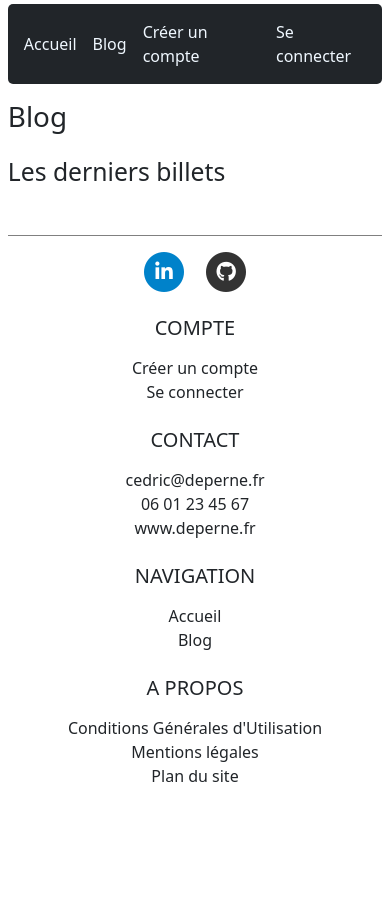
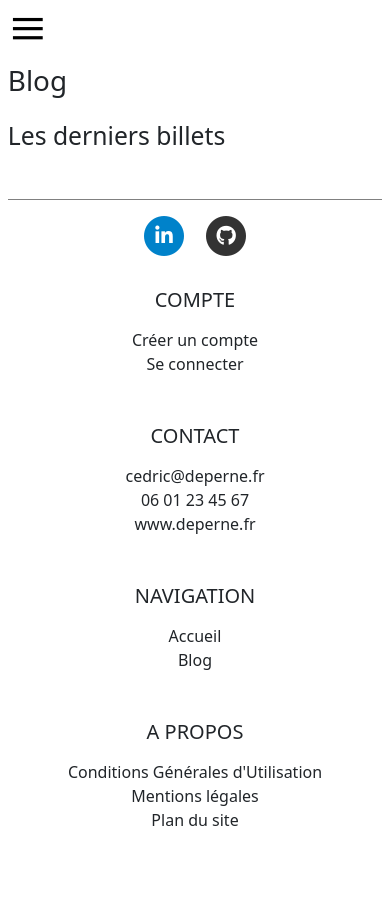
Before and after one commit to Drx85/p5_personnal_blog, a PHP site: template public/views/posts.twig in a window 390 px wide. Before the commit the page ends 782 px from the top, so only its background shows below. Run offline with PHP 8.4, Linux system fonts and the light colour scheme; the template is opened without the code that fills it, so the values that code supplies are empty; some libraries are stand-ins or nearby versions.

Commit message:
Mobile menu + adapt some pages to responsive design

```diff
--- a/public/css/base.css
+++ b/public/css/base.css
@@ -65,5 +65,5 @@ footer a:link {
 }
 
 #github {
-	color: #333333;
+	color: #333;
 }
--- /dev/null
+++ b/public/css/media_queries.css
@@ -0,0 +1,47 @@
+@media all and (max-width: 992px) {
+	/* Mobile Menu */
+	#menu {
+		visibility: hidden;
+		opacity: 0;
+		transform: translateY(0);
+		transition: all .4s ease-out;
+		z-index: 1;
+		position: fixed;
+		max-width: 135px;
+		margin-top: 25px;
+	}
+
+	.menu-checkbox:checked ~ #menu {
+		visibility: visible;
+		opacity: 1;
+		transform: translateY(10%);
+	}
+
+	.menu-checkbox {
+		opacity: 0;
+		position: absolute;
+		top: -5000px;
+	}
+
+	header label {
+		font-family: MyriadProRegular;
+		color: black;
+		font-size: 4em;
+		display: block;
+		position: fixed;
+		z-index: 1;
+		height: 10px;
+		line-height: 50px;
+	}
+
+	header {
+		height: 60px;
+		padding-left: 2px;
+	}
+}
+
+@media all and (min-width: 992px) {
+	.menu-checkbox, .menu-toggle {
+		display: none;
+	}
+}
--- a/public/views/add_post.twig
+++ b/public/views/add_post.twig
@@ -6,7 +6,7 @@
 
 {% block content %}
 
-	<div class="col-10 mt-4">
+	<div class="col-auto col-md-10 mt-4">
 		<form method="post" action="index.php?controller=post&action=add">
 			<div class="mb-3">
 				<label for="title" class="form-label">Titre</label>
--- a/public/views/awaiting_validation.twig
+++ b/public/views/awaiting_validation.twig
@@ -12,11 +12,11 @@
 
 	{% for comment in comments %}
 
-		<p>Commentaire du {{ comment.c_date }}, à {{ comment.c_hour }}h{{ comment.c_minute }} - par {{ comment.author }} :</p>
+		<p class="mt-5">Commentaire du {{ comment.c_date }}, à {{ comment.c_hour }}h{{ comment.c_minute }} - par {{ comment.author }} :</p>
 		{{ comment.text }}
 
-		<p><a class="btn btn-danger" href="index.php?controller=comment&action=delete&id={{ comment.id }}&token={{ csrf_token() }}">Supprimer</a>
-			<a class="btn btn-success" href="index.php?controller=comment&action=validate&id={{ comment.id }}&token={{ csrf_token() }}">Valider et publier</a></p>
+		<p><a class="btn btn-danger mt-sm-4 mt-2" href="index.php?controller=comment&action=delete&id={{ comment.id }}&token={{ csrf_token() }}">Supprimer</a>
+			<a class="btn btn-success mt-sm-4 mt-2" href="index.php?controller=comment&action=validate&id={{ comment.id }}&token={{ csrf_token() }}">Valider et publier</a></p>
 
 	{% endfor %}
 
--- a/public/views/connection.twig
+++ b/public/views/connection.twig
@@ -8,7 +8,7 @@
 
 	<p>Connectez-vous pour pouvoir commenter les billets de blog.</p>
 
-	<div class="col-3 mt-4">
+	<div class="col-sm-auto col-md-5 col-xl-3 mt-4">
 		<form method="post" action="index.php?controller=account&action=connect">
 			<div class="mb-3">
 				<label for="username" class="form-label">Nom d'utilisateur</label>
--- a/public/views/edit_post.twig
+++ b/public/views/edit_post.twig
@@ -6,7 +6,7 @@
 
 {% block content %}
 
-	<div class="col-10 mt-4">
+	<div class="col-auto col-md-10 mt-4">
 		<form method="post" action="index.php?controller=post&action=edit&id={{ value.id }}">
 			<div class="mb-3">
 				<label for="title" class="form-label">Titre</label>
--- a/public/views/home.twig
+++ b/public/views/home.twig
@@ -40,7 +40,7 @@
 
 	<h2 class="mb-3">Me contacter</h2>
 
-	<div class="col-3">
+	<div class="col-sm-auto col-md-7 col-lg-4 col-xl-3">
 		<form method="post" action="index.php?controller=mail&action=submit">
 			<div class="mb-2">
 				<label for="surname" class="form-label">Prénom :</label>
--- a/public/views/layout.twig
+++ b/public/views/layout.twig
@@ -7,6 +7,7 @@
 		  crossorigin="anonymous">
 	<meta name="viewport" content="width=device-width, initial-scale=1, shrink-to-fit=no" charset="UTF-8">
 	<link rel="stylesheet" href="css/base.css"/>
+	<link rel="stylesheet" href="css/media_queries.css"/>
 	<script src="https://kit.fontawesome.com/28959e4cf7.js" crossorigin="anonymous"></script>
 
 	<title>Bienvenue sur mon blog !</title>
@@ -16,7 +17,11 @@
 
 <body>
 
-<nav class="navbar navbar-expand bg-dark px-2 mb-3">
+<header>
+	<input id="menu-checkbox" type="checkbox" class="menu-checkbox"/>
+	<label for="menu-checkbox" class="menu-toggle">&equiv;</label>
+
+	<nav class="navbar navbar-expand-lg bg-dark px-2 mb-3" id="menu">
 		<ul class="navbar-nav">
 			<li class="nav-item">
 				<a class="nav-link" href="index.php">Accueil</a>
@@ -53,7 +58,9 @@
 				</li>
 			{% endif %}
 		</ul>
+
 	</nav>
+</header>
 
 <h1 class="mb-4">
 	{% block title %}
@@ -73,7 +80,7 @@
 
 <footer class="bg-link text-center mt-4">
 	<div class="container p-3">
-		<section class="mb-4">
+		<section class="mb-2">
 			<li class="list-inline-item">
 				<a href="https://www.linkedin.com/in/deperne-cedric/" target="_blank">
                   <span class="fa-stack fa-lg" id="linkedin">
@@ -94,7 +101,7 @@
 
 		<section class="mb-4">
 			<div class="row">
-				<div class="col-lg-3 col-md-6 mb-4 mb-md-0">
+				<div class="col-lg-3 col-md-6 mb-4 mb-md-0 mt-4">
 					<h5 class="text-uppercase mb-3">Compte</h5>
 
 					<ul class="list-unstyled mb-0">
@@ -116,7 +123,7 @@
 					</ul>
 				</div>
 
-				<div class="col-lg-3 col-md-6 mb-4 mb-md-0">
+				<div class="col-lg-3 col-md-6 mb-4 mb-md-0 mt-4">
 					<h5 class="text-uppercase mb-3">Contact</h5>
 
 					<ul class="list-unstyled mb-0">
@@ -132,7 +139,7 @@
 					</ul>
 				</div>
 
-				<div class="col-lg-3 col-md-6 mb-4 mb-md-0">
+				<div class="col-lg-3 col-md-6 mb-4 mb-md-0 mt-4">
 					<h5 class="text-uppercase mb-3">Navigation</h5>
 
 					<ul class="list-unstyled mb-0">
@@ -151,7 +158,7 @@
 					</ul>
 				</div>
 
-				<div class="col-lg-3 col-md-6 mb-4 mb-md-0">
+				<div class="col-lg-3 col-md-6 mb-4 mb-md-0 mt-4">
 					<h5 class="text-uppercase mb-3">A propos</h5>
 
 					<ul class="list-unstyled mb-0">
--- a/public/views/posts.twig
+++ b/public/views/posts.twig
@@ -15,7 +15,7 @@
 	<div class="row">
 	{% for post in blog %}
 
-		<div class="col-4 mb-4">
+		<div class="col-md-6 col-lg-4 mb-4">
 			<div class="card">
 				<div class="card-body">
 					<h3 class="card-title">{{ post.title }}</h3>
@@ -32,8 +32,8 @@
 					</p>
 
 					{% if session.user.role is same as ('admin') or session.user.role is same as ('publisher') %}
-						<p><a class="btn btn-danger" href="index.php?controller=post&action=delete&id={{ post.id }}&token={{ csrf_token() }}">Supprimer</a>
-							<a class="btn btn-secondary" href="index.php?controller=page&action=show_edit&id={{ post.id }}">Modifier</a></p>
+						<p><a class="btn btn-danger mt-2" href="index.php?controller=post&action=delete&id={{ post.id }}&token={{ csrf_token() }}">Supprimer</a>
+							<a class="btn btn-secondary mt-2" href="index.php?controller=page&action=show_edit&id={{ post.id }}">Modifier</a></p>
 					{% endif %}
 
 					{% set counter = ( counter | default(-1) ) + 1 %}
--- a/public/views/register.twig
+++ b/public/views/register.twig
@@ -8,7 +8,7 @@
 
 	<p>Inscrivez-vous pour pouvoir commenter les billets de blog.</p>
 
-	<div class="col-3 mt-4">
+	<div class="col-sm-auto col-md-5 col-xl-3 mt-4">
 		<form method="post" action="index.php?controller=account&action=register">
 			<div class="mb-3">
 				<label for="pseudo" class="form-label">Pseudo</label>
```
Lines whose indentation alone changed are shown as unchanged.
